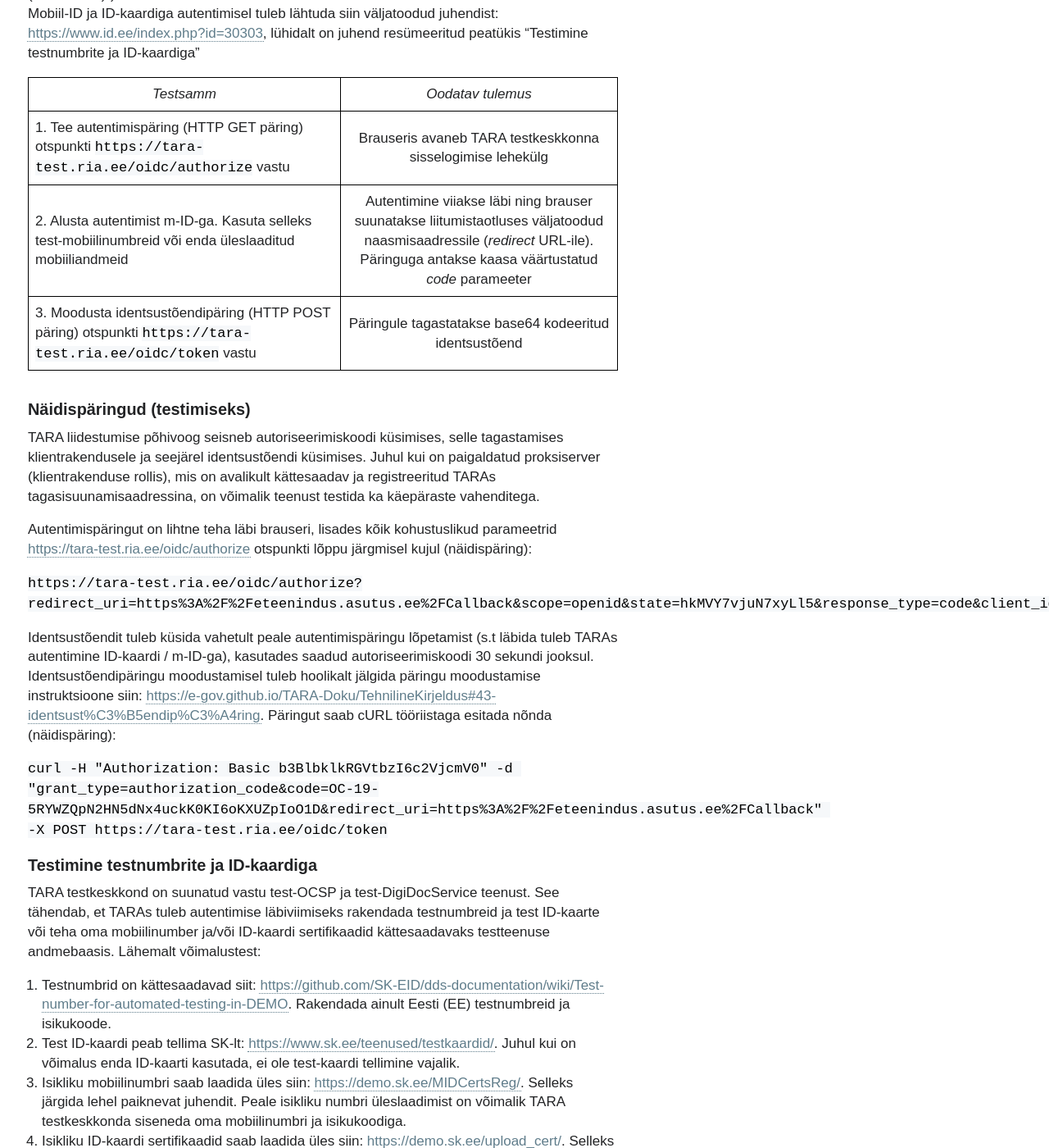
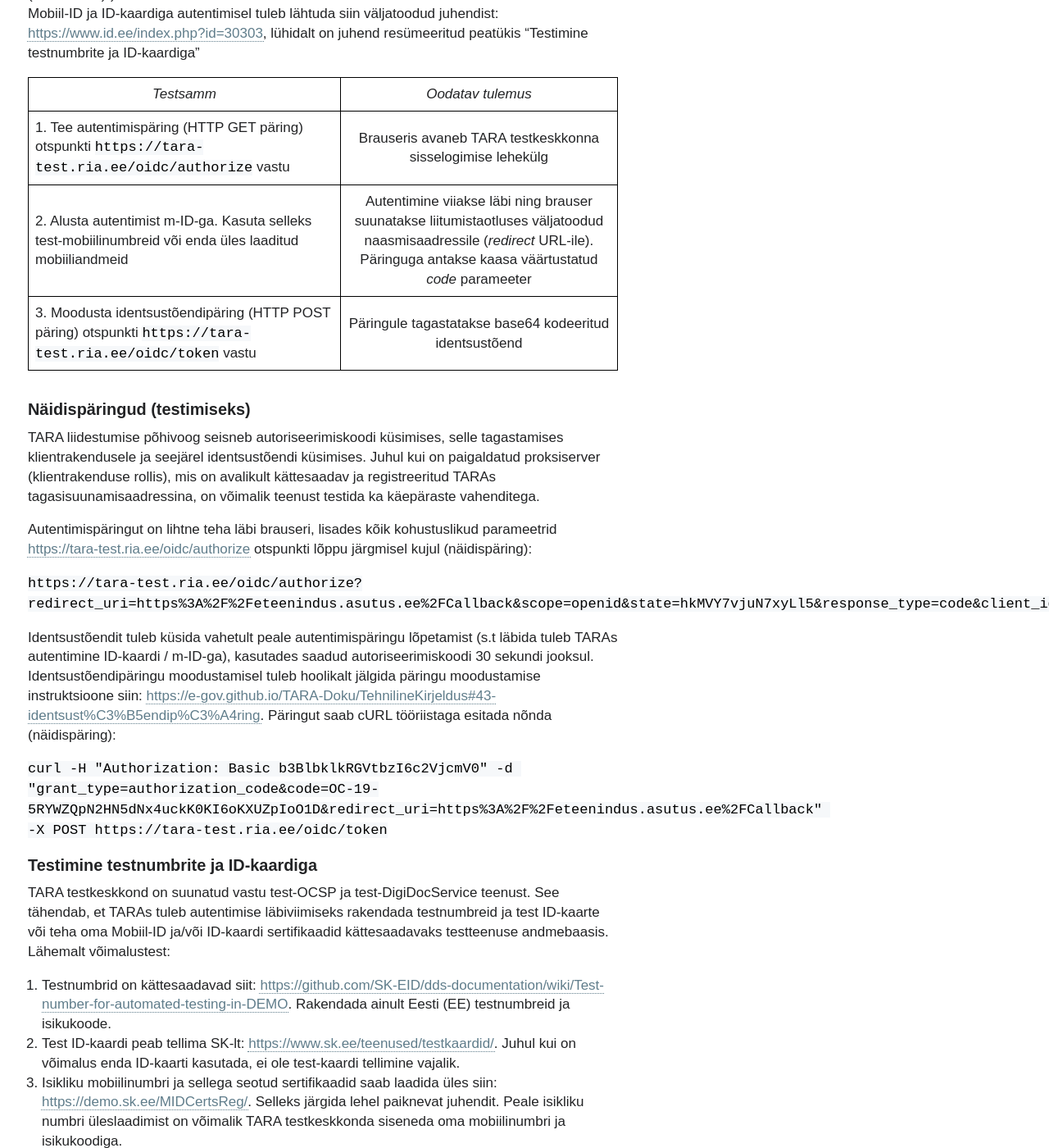
Before and after one commit to e-gov/TARA-Doku, a Jekyll site: the page built from Testimine.md, in a window 1280 px wide and 1400 px high, scrolled down 703 px. Shown: the whole window at 82% size. Built offline with Jekyll 4.4.1, drawn with Linux system fonts in a browser that asks for light colours; our own code applies the rules of GitHub Pages for plain Markdown files; some of the changed text lies outside the part shown.

Commit message:
Fixed typos

```diff
--- a/Testimine.md
+++ b/Testimine.md
@@ -27,7 +27,7 @@ Mobiil-ID ja ID-kaardiga autentimisel tuleb lähtuda siin väljatoodud juhendist
 | Testsamm      | Oodatav tulemus|
 | ------------- |:-------------:|
 | 1. Tee autentimispäring (HTTP GET päring) otspunkti `https://tara-test.ria.ee/oidc/authorize` vastu |  Brauseris avaneb TARA testkeskkonna sisselogimise lehekülg |
-| 2. Alusta autentimist m-ID-ga. Kasuta selleks test-mobiilinumbreid või enda üleslaaditud mobiiliandmeid | Autentimine viiakse läbi ning brauser suunatakse liitumistaotluses väljatoodud naasmisaadressile (*redirect* URL-ile). Päringuga antakse kaasa väärtustatud *code* parameeter |
+| 2. Alusta autentimist m-ID-ga. Kasuta selleks test-mobiilinumbreid või enda üles laaditud mobiiliandmeid | Autentimine viiakse läbi ning brauser suunatakse liitumistaotluses väljatoodud naasmisaadressile (*redirect* URL-ile). Päringuga antakse kaasa väärtustatud *code* parameeter |
 | 3. Moodusta identsustõendipäring (HTTP POST päring) otspunkti `https://tara-test.ria.ee/oidc/token` vastu| Päringule tagastatakse base64 kodeeritud identsustõend |
 
 ## Näidispäringud (testimiseks)
@@ -42,10 +42,10 @@ Identsustõendit tuleb küsida vahetult peale autentimispäringu lõpetamist (s.
 `curl -H "Authorization: Basic b3BlbklkRGVtbzI6c2VjcmV0" -d "grant_type=authorization_code&code=OC-19-5RYWZQpN2HN5dNx4uckK0KI6oKXUZpIoO1D&redirect_uri=https%3A%2F%2Feteenindus.asutus.ee%2FCallback" -X POST https://tara-test.ria.ee/oidc/token`
 
 ## Testimine testnumbrite ja ID-kaardiga
-TARA testkeskkond on suunatud vastu test-OCSP ja test-DigiDocService teenust. See tähendab, et TARAs tuleb autentimise läbiviimiseks rakendada testnumbreid ja test ID-kaarte või teha oma mobiilinumber ja/või ID-kaardi sertifikaadid kättesaadavaks testteenuse andmebaasis. Lähemalt võimalustest:
+TARA testkeskkond on suunatud vastu test-OCSP ja test-DigiDocService teenust. See tähendab, et TARAs tuleb autentimise läbiviimiseks rakendada testnumbreid ja test ID-kaarte või teha oma Mobiil-ID ja/või ID-kaardi sertifikaadid kättesaadavaks testteenuse andmebaasis. Lähemalt võimalustest:
 1. Testnumbrid on kättesaadavad siit: [https://github.com/SK-EID/dds-documentation/wiki/Test-number-for-automated-testing-in-DEMO](https://github.com/SK-EID/dds-documentation/wiki/Test-number-for-automated-testing-in-DEMO). Rakendada ainult Eesti (EE) testnumbreid ja isikukoode.
 2. Test ID-kaardi peab tellima SK-lt: [https://www.sk.ee/teenused/testkaardid/](https://www.sk.ee/teenused/testkaardid/). Juhul kui on võimalus enda ID-kaarti kasutada, ei ole test-kaardi tellimine vajalik.
-3. Isikliku mobiilinumbri saab laadida üles siin: [https://demo.sk.ee/MIDCertsReg/](https://demo.sk.ee/MIDCertsReg/). Selleks järgida lehel paiknevat juhendit. Peale isikliku numbri üleslaadimist on võimalik TARA testkeskkonda siseneda oma mobiilinumbri ja isikukoodiga.
+3. Isikliku mobiilinumbri ja sellega seotud sertifikaadid saab laadida üles siin: [https://demo.sk.ee/MIDCertsReg/](https://demo.sk.ee/MIDCertsReg/). Selleks järgida lehel paiknevat juhendit. Peale isikliku numbri üleslaadimist on võimalik TARA testkeskkonda siseneda oma mobiilinumbri ja isikukoodiga.
 4. Isikliku ID-kaardi sertifikaadid saab laadida üles siin: [https://demo.sk.ee/upload_cert/](https://demo.sk.ee/upload_cert/). Selleks järgida lehel paiknevat juhendit. Peale sertifikaadi üleslaadimist test andmebaasi saab isikliku ID-kaardiga siseneda TARAsse.
 
 ## Täiendavad soovitused
```
Also changed, not shown: other parts of Testimine.md (+1 -1 lines).
